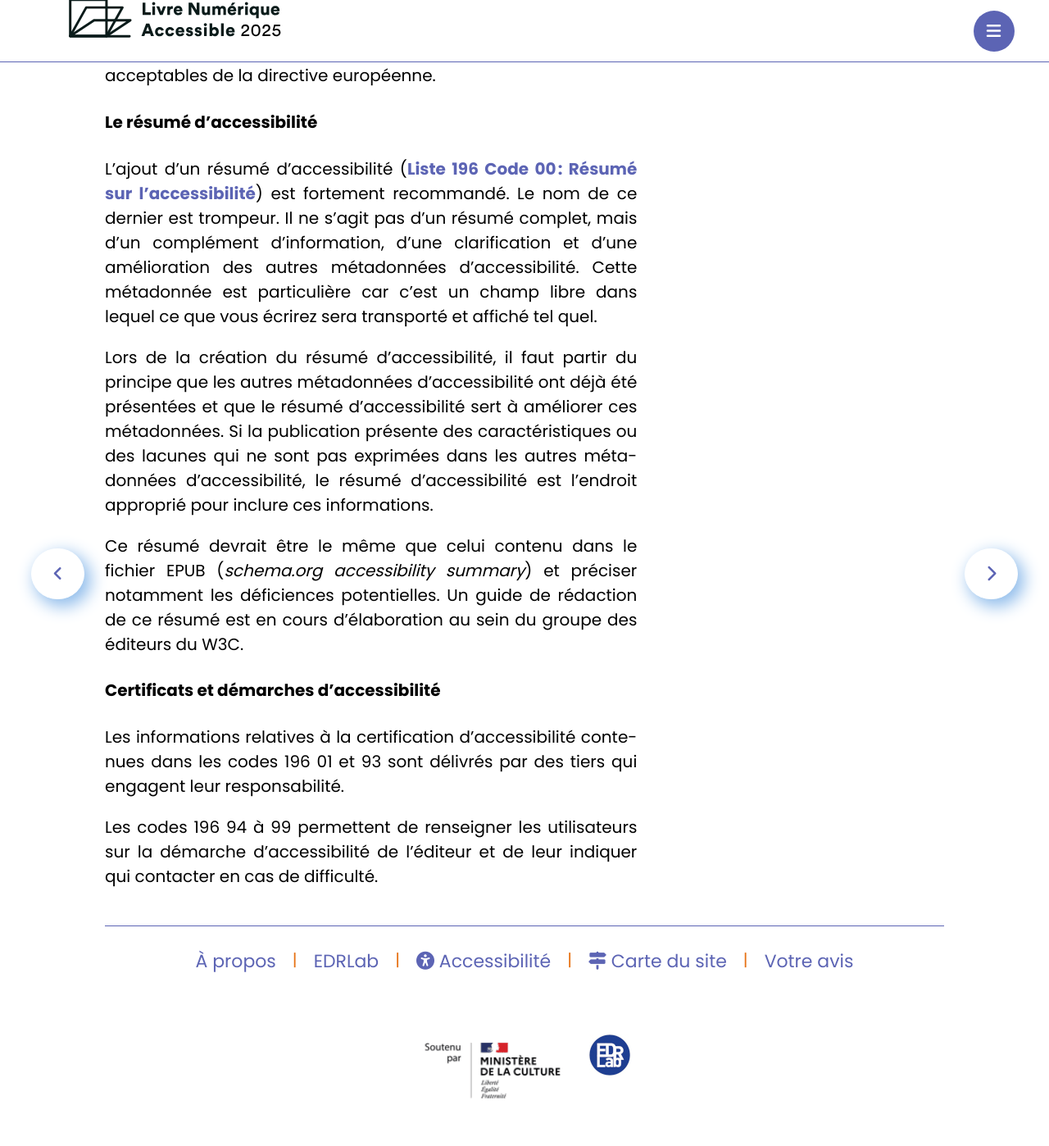
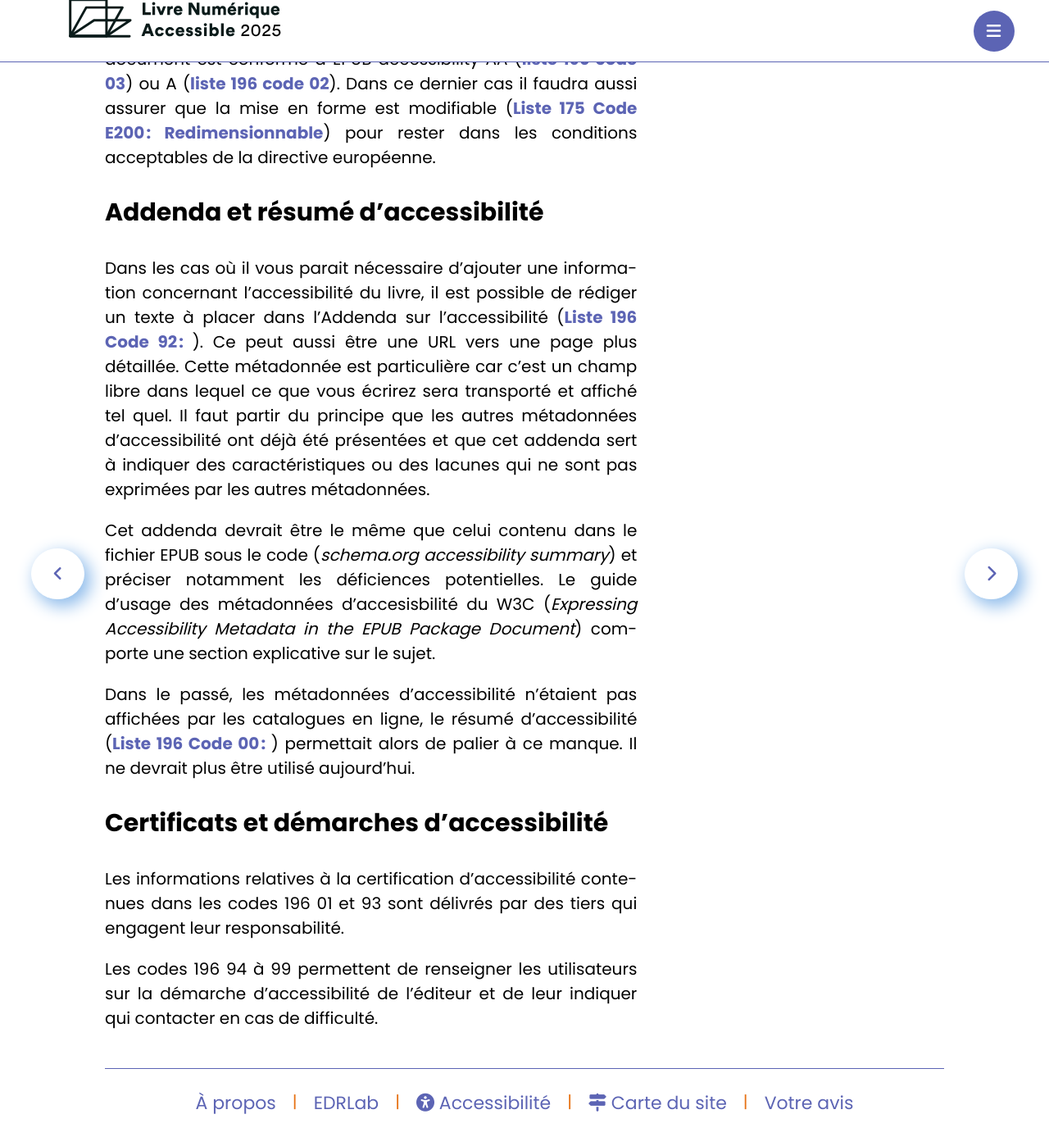
Before and after one commit to edition-accessible/lina25, a Jekyll site: the page built from pages/collecter.md, in a window 1280 px wide and 1400 px high, scrolled down 3444 px. Shown: the whole window at 82% size. Built offline with Jekyll 4.4.1, drawn with Linux system fonts in a browser that asks for light colours; nearby versions of some CDN libraries; comment, search, counter and statistics services are not loaded; some of the changed text lies outside the part shown.

Commit message:
Update collecter.md

```diff
--- a/pages/collecter.md
+++ b/pages/collecter.md
@@ -19,9 +19,9 @@
 
 Comme ces informations et leur affichage s’inscrit dans un cadre légal, leur exactitude revêt une importance particulière car elle engage les différents acteurs, éditeurs, intermédiaires et revendeurs. Une démarche d’information et de validation devrait être mise en œuvre pour assurer cette exactitude.
 
-Nous proposons un [dictionnaire des métadonnées](../ressources/metadonnees.md) pour vous aider dans cette tâche. Vous y trouverez des tableaux de correspondance définissant les conditions et l'information nécessaire en lien avec le code ONIX correspondant.
+Nous proposons un *dictionnaire des métadonnées* pour vous aider dans cette tâche. Vous y trouverez des tableaux de correspondance définissant les conditions et l'information nécessaire en lien avec le code ONIX correspondant.
 
-Les recommandations françaises sur l'[affichage des informations d'accessibilité](../ressources/Informer) (projet en cours) peuvent-être aussi utiles pour comprendre comment chaque code devrait se matérialiser sur les sites de diffusion et de distribution.
+*L'étude française sur l'affichage des informations d'accessibilité* ajoute des ressources utiles pour comprendre comment chaque code devrait se matérialiser sur les sites de diffusion et de distribution.
 
 ## Les informations nécessaires
 
@@ -33,29 +33,30 @@
 * le **blocage** éventuel des fonctionnalités d’accessibilité par des mesures de protection inadéquates (DRM) devrait aussi être renseigné.
 
 Chacune de ces catégorie est détaillée dans le dictionnaire des métadonnées d'accessibilité.
-### Les informations supplémentaires utiles
 
-#### Les exemptions
+## Les informations supplémentaires utiles
+
+### Les exemptions
 
 Les exemptions prévues par l'EAA peuvent être renseignées sous la forme de métadonnées. Ces dernières n'ont pas vocation à être affichées mais permettront aux autorités de cibler les contrôles et à l'interprofession d'établir des statistiques sur l'impact de la directive Européenne sur le secteur du livre numérique.
 
-* Si l’éditeur est une micro-entreprise, il devrait renseigner le code [196-75&nbsp;: Exception 1 EAA - micro-entreprises](https://ns.editeur.org/onix/fr/196/75).
+* Si l’éditeur est une micro-entreprise, il doit renseigner le code [196-75&nbsp;: Exception 1 EAA - micro-entreprises](https://ns.editeur.org/onix/fr/196/75).
 * Si la mise en conformité du livre numérique génére un surcout disproportionné, l'éditeur doit renseigner le code [196 - 76 &nbsp;: Exception 2 EAA – charge disproportionnée](https://ns.editeur.org/onix/fr/196/76).
 * Si la mise en conformité du livre numérique implique une modification fondamentale de l'oeuvre, l'éditeur doit renseigner le code [196 - 77&nbsp;: Exception 3 EAA – modification fondamentale](https://ns.editeur.org/onix/fr/196/77)
 
-#### La conformité
+### La conformité
 
 La meilleure façon d’assurer que les informations sont juste consiste à pratiquer des tests de contrôle pour s’assurer que le document est conforme à EPUB accessibility AA (<a href="https://ns.editeur.org/onix/en/196/03">liste 196 code 03</a>) ou A (<a href="https://ns.editeur.org/onix/en/196/02">liste 196 code 02</a>). Dans ce dernier cas il faudra aussi assurer que la mise en forme est modifiable (<a href="https://ns.editeur.org/onix/en/175/E200">Liste 175 Code E200&#8239;: Redimensionnable</a>) pour rester dans les conditions acceptables de la directive européenne.
 
-#### Le résumé d'accessibilité
+### Addenda et résumé d'accessibilité
 
-L'ajout d'un résumé d'accessibilité (<a href="https://ns.editeur.org/onix/en/196/00">Liste 196 Code 00&#8239;: Résumé sur l’accessibilité</a>) est fortement recommandé. Le nom de ce dernier est trompeur. Il ne s'agit pas d'un résumé complet, mais d'un complément d'information, d'une clarification et d'une amélioration des autres métadonnées d'accessibilité. Cette métadonnée est particulière car c'est un champ libre dans lequel ce que vous écrirez sera transporté et affiché tel quel.
+Dans les cas où il vous parait nécessaire d'ajouter une information concernant l'accessibilité du livre, il est possible de rédiger un texte à placer dans l'Addenda sur l’accessibilité (<a href="https://ns.editeur.org/onix/en/196/92">Liste 196 Code 92&#8239;: </a>). Ce peut aussi être une URL vers une page plus détaillée. Cette métadonnée est particulière car c'est un champ libre dans lequel ce que vous écrirez sera transporté et affiché tel quel. Il faut partir du principe que les autres métadonnées d'accessibilité ont déjà été présentées et que cet addenda sert à indiquer des caractéristiques ou des lacunes qui ne sont pas exprimées par les autres métadonnées.
 
-Lors de la création du résumé d'accessibilité, il faut partir du principe que les autres métadonnées d'accessibilité ont déjà été présentées et que le résumé d'accessibilité sert à améliorer ces métadonnées. Si la publication présente des caractéristiques ou des lacunes qui ne sont pas exprimées dans les autres métadonnées d'accessibilité, le résumé d'accessibilité est l'endroit approprié pour inclure ces informations.
+Cet addenda devrait être le même que celui contenu dans le fichier EPUB sous le code (<span lang="en"><i>schema.org accessibility summary</i></span>) et préciser notamment les déficiences potentielles. Le guide d'usage des métadonnées d'accesisbilité du W3C (*Expressing Accessibility Metadata in the EPUB Package Document*) comporte une section explicative sur le sujet.
 
-Ce résumé devrait être le même que celui contenu dans le fichier EPUB (<span lang="en"><i>schema.org accessibility summary</i></span>) et préciser notamment les déficiences potentielles. Un guide de rédaction de ce résumé est en cours d'élaboration au sein du groupe des éditeurs du W3C.
+Dans le passé, les métadonnées d'accessibilité n'étaient pas affichées par les catalogues en ligne, le résumé d'accessibilité (<a href="https://ns.editeur.org/onix/en/196/00">Liste 196 Code 00&#8239;: </a>) permettait alors de palier à ce manque. Il ne devrait plus être utilisé aujourd'hui.
 
-#### Certificats et démarches d'accessibilité
+### Certificats et démarches d'accessibilité
 
 Les informations relatives à la certification d'accessibilité contenues dans les codes 196 01 et 93 sont délivrés par des tiers qui engagent leur responsabilité.
 
@@ -68,15 +69,15 @@
 <ul>
 
 <li>
-<a href="../ressources/Informer" class="link color_orange" target="_self">recommandations françaises sur l'affichage des informations d'accessibilité</a>
+<a href="../ressources/Informer" class="link color_orange" target="_self">Étude française sur l'affichage des informations d'accessibilité</a>
 </li>
 <li>
 <a href="https://w3c.github.io/publ-a11y/a11y-meta-display-guide/2.0/draft/guidelines/" class="link color_orange" target="_self" lang="en">Accessibility Metadata Display Guide for Digital Publications 2.0 </a>(en anglais)
 </li>
 
 <li>
-<span lang="en"><a href="https://w3c.github.io/publ-a11y/drafts/schema-a11y-summary/" class="link color_orange">
-Accessibility Summary Authoring Guidelines for EPUB Publications Draft Community Group Report 07 December 2022</a></span>
+<span lang="en"><a href="https://w3c.github.io/publ-a11y/epub-a11y-meta-guide/1.0/draft/index.html" class="link color_orange">
+Expressing Accessibility Metadata in the EPUB Package Document</a></span>
 </li>
 
 <li>
```
Also changed, not shown: other parts of pages/collecter.md (+1 -1 lines).
